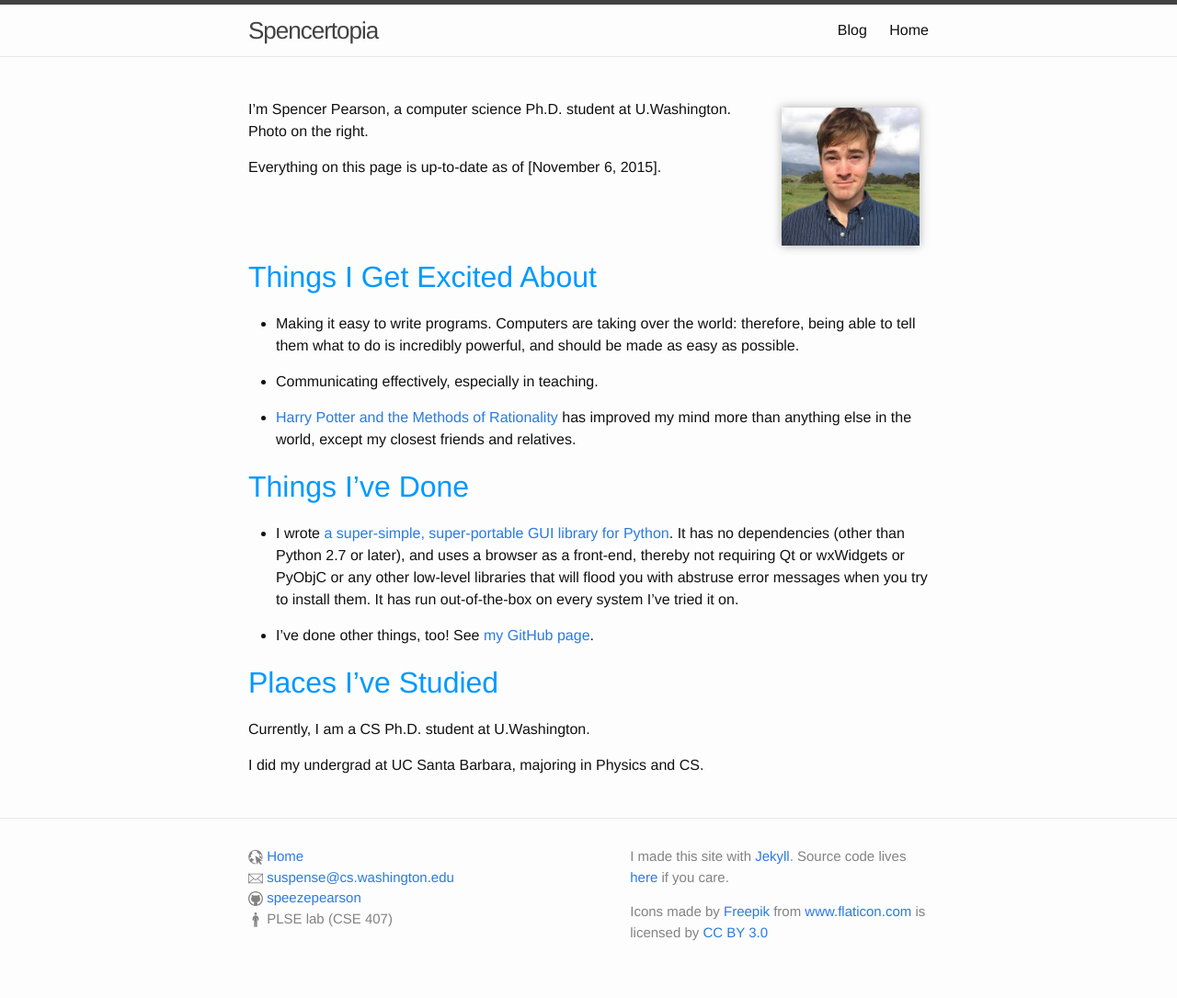
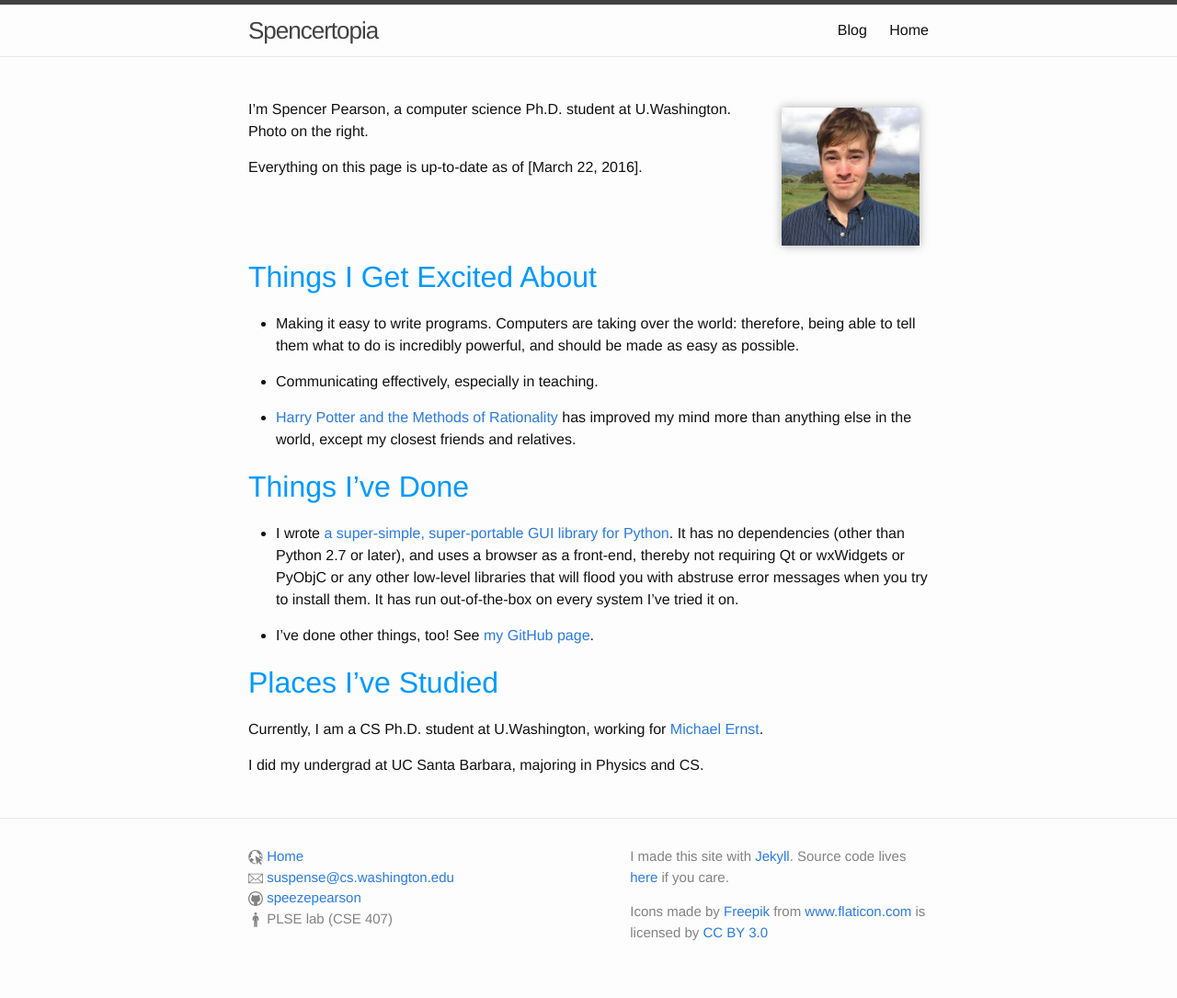
Before and after one commit to speezepearson/speezepearson.github.io, a Jekyll site: the page built from index.md, in a window 1280 px wide. Shown: the whole page at 92% size. Built offline with Jekyll 4.4.1, drawn with Linux system fonts in a browser that asks for light colours.

Commit message:
update main page

```diff
--- a/index.md
+++ b/index.md
@@ -7,7 +7,7 @@ title: Home
 
 I'm Spencer Pearson, a computer science Ph.D. student at U.Washington. Photo on the right.
 
-Everything on this page is up-to-date as of [November 6, 2015].
+Everything on this page is up-to-date as of [March 22, 2016].
 
 <div style="clear:both"></div>
 
@@ -36,6 +36,6 @@ Things I've Done
 Places I've Studied
 ===================
 
-Currently, I am a CS Ph.D. student at U.Washington.
+Currently, I am a CS Ph.D. student at U.Washington, working for [Michael Ernst](https://homes.cs.washington.edu/~mernst/).
 
 I did my undergrad at UC Santa Barbara, majoring in Physics and CS.
```
